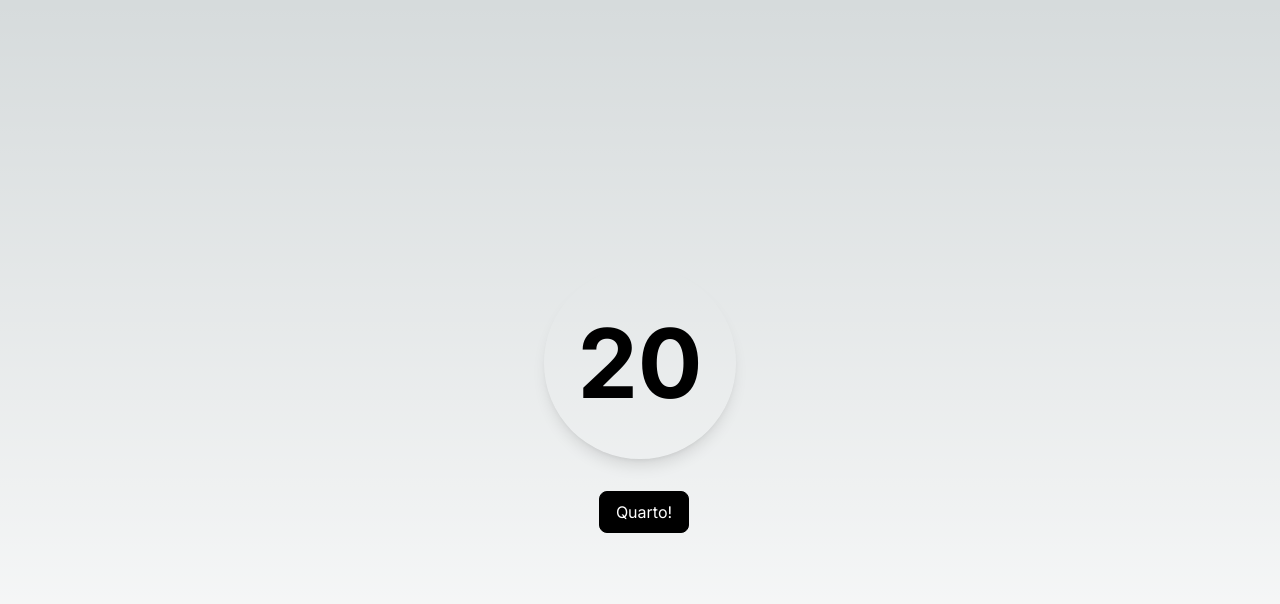
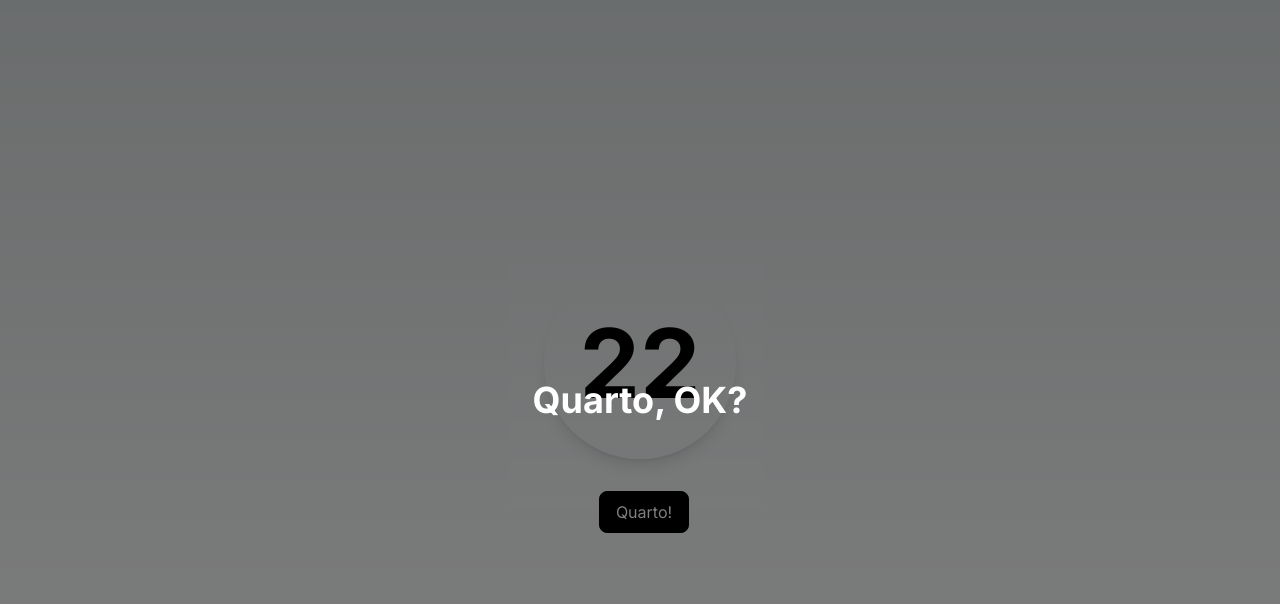
Before and after one commit to moroball14/quarto-timer, a Next.js app: page /timer in a window 1280 px wide. Both pictures are taken after a click on the button "Quarto!". Shown: the top 604 px of the page. Built offline with nearby package versions, Linux system fonts and the light colour scheme.

Commit message:
feat: stop timer for quarto declaration

```diff
--- a/src/app/timer/page.tsx
+++ b/src/app/timer/page.tsx
@@ -1,26 +1,33 @@
 "use client";
 
-import { useState, useEffect } from "react";
+import { useState, useEffect, useCallback } from "react";
 import { Button } from "@/components/ui/button";
 
 const QUARTO_SECONDS = 30;
 export default function Timer() {
   const [countdown, setCountdown] = useState(QUARTO_SECONDS);
-  // タイマーを上下反転するためのフラグ
   const [flipped, setFlipped] = useState(false);
+  const [showQuartoOverlay, setShowQuartoOverlay] = useState(false);
+
   useEffect(() => {
     let timer: NodeJS.Timeout;
-    if (countdown > 0) {
+    if (countdown > 0 && !showQuartoOverlay) {
       timer = setInterval(() => {
         setCountdown((prevCount) => prevCount - 1);
       }, 1000);
     }
     return () => clearInterval(timer);
-  }, [countdown]);
-  const handleClick = () => {
+  }, [countdown, showQuartoOverlay]);
+
+  const handleClick = useCallback(() => {
     setCountdown(QUARTO_SECONDS);
     setFlipped((prevFlipped) => !prevFlipped);
-  };
+  }, []);
+
+  const handleQuarto = useCallback(() => {
+    setShowQuartoOverlay(true);
+  }, []);
+
   return (
     <div className="flex items-center justify-center h-screen bg-background">
       <div className={`transform ${flipped ? "rotate-180" : ""}`}>
@@ -34,12 +41,23 @@ export default function Timer() {
             </div>
           </div>
           <div className="ml-2">
-            <Button variant="outline" className="px-4 py-2 bg-black text-white">
+            <Button
+              variant="outline"
+              className="px-4 py-2 bg-black text-white"
+              onClick={handleQuarto}
+            >
               Quarto!
             </Button>
           </div>
         </div>
       </div>
+      {showQuartoOverlay && (
+        <div className="fixed inset-0 bg-black bg-opacity-50 flex items-center justify-center">
+          <div className="bg-card p-8 rounded-lg text-card-foreground text-4xl font-bold text-white">
+            Quarto, OK?
+          </div>
+        </div>
+      )}
     </div>
   );
 }
--- a/src/components/ui/button.tsx
+++ b/src/components/ui/button.tsx
@@ -1,11 +1,15 @@
+import { MouseEventHandler } from "react";
+
 export const Button = ({
   variant,
   className,
   children,
+  onClick,
 }: Readonly<{
   variant: "solid" | "outline";
   className?: string;
   children: React.ReactNode;
+  onClick: MouseEventHandler<HTMLButtonElement>;
 }>) => {
   return (
     <button
@@ -17,6 +21,7 @@ export const Button = ({
         }
         px-4 py-2 rounded-lg ${className}
       `}
+      onClick={onClick}
     >
       {children}
     </button>
```
